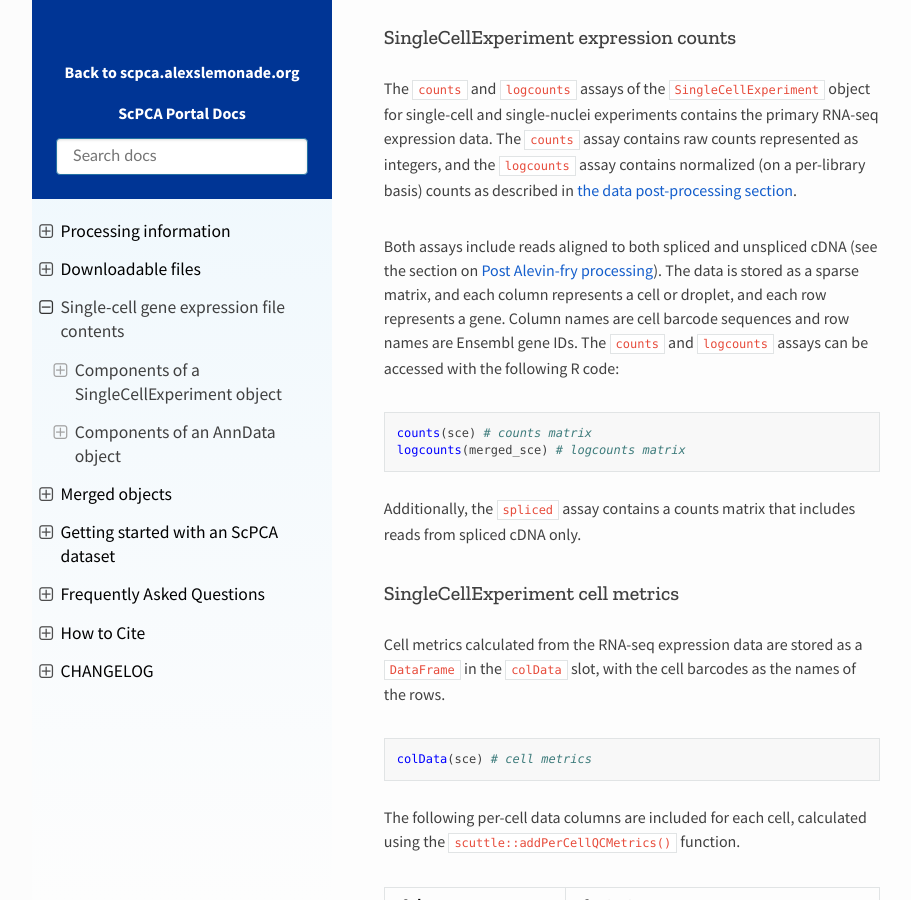
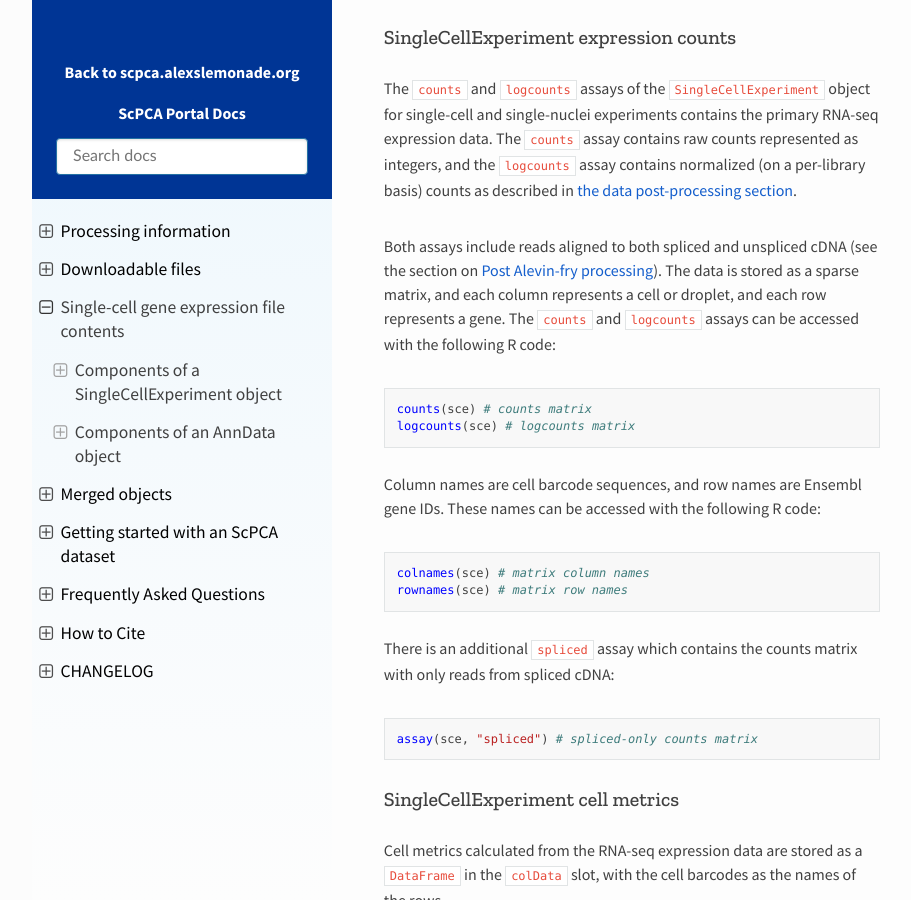
Before and after one commit to DongzeHE/scpca-docs, a Sphinx documentation site: the page built from docs/sce_file_contents.md, in a window 1280 px wide and 900 px high, scrolled down 1075 px. Shown: the whole window, without its empty margins (158-1069 px from the left). Built offline with Sphinx 7.4.7 and the Read the Docs theme 2.0.0, drawn with Linux system fonts in a browser that asks for light colours.

Commit message:
Add docs on accessing spliced, as well as accessing row/col names in the SCE

````diff
--- a/docs/sce_file_contents.md
+++ b/docs/sce_file_contents.md
@@ -30,15 +30,27 @@ The `counts` assay contains raw counts represented as integers, and the `logcoun
 
 Both assays include reads aligned to both spliced and unspliced cDNA (see the section on {ref}`Post Alevin-fry processing <processing_information:post alevin-fry processing>`).
 The data is stored as a sparse matrix, and each column represents a cell or droplet, and each row represents a gene.
-Column names are cell barcode sequences and row names are Ensembl gene IDs.
 The `counts` and `logcounts` assays can be accessed with the following R code:
 
 ```r
 counts(sce) # counts matrix
-logcounts(merged_sce) # logcounts matrix
+logcounts(sce) # logcounts matrix
 ```
 
-Additionally, the `spliced` assay contains a counts matrix that includes reads from spliced cDNA only.
+
+Column names are cell barcode sequences, and row names are Ensembl gene IDs.
+These names can be accessed with the following R code:
+
+```r
+colnames(sce) # matrix column names
+rownames(sce) # matrix row names
+```
+
+There is an additional `spliced` assay which contains the counts matrix with only reads from spliced cDNA:
+
+```r
+assay(sce, "spliced") # spliced-only counts matrix
+```
 
 ### SingleCellExperiment cell metrics
 
````
Also changed, not shown: docs/merged_objects.md (+12 -2 lines).
